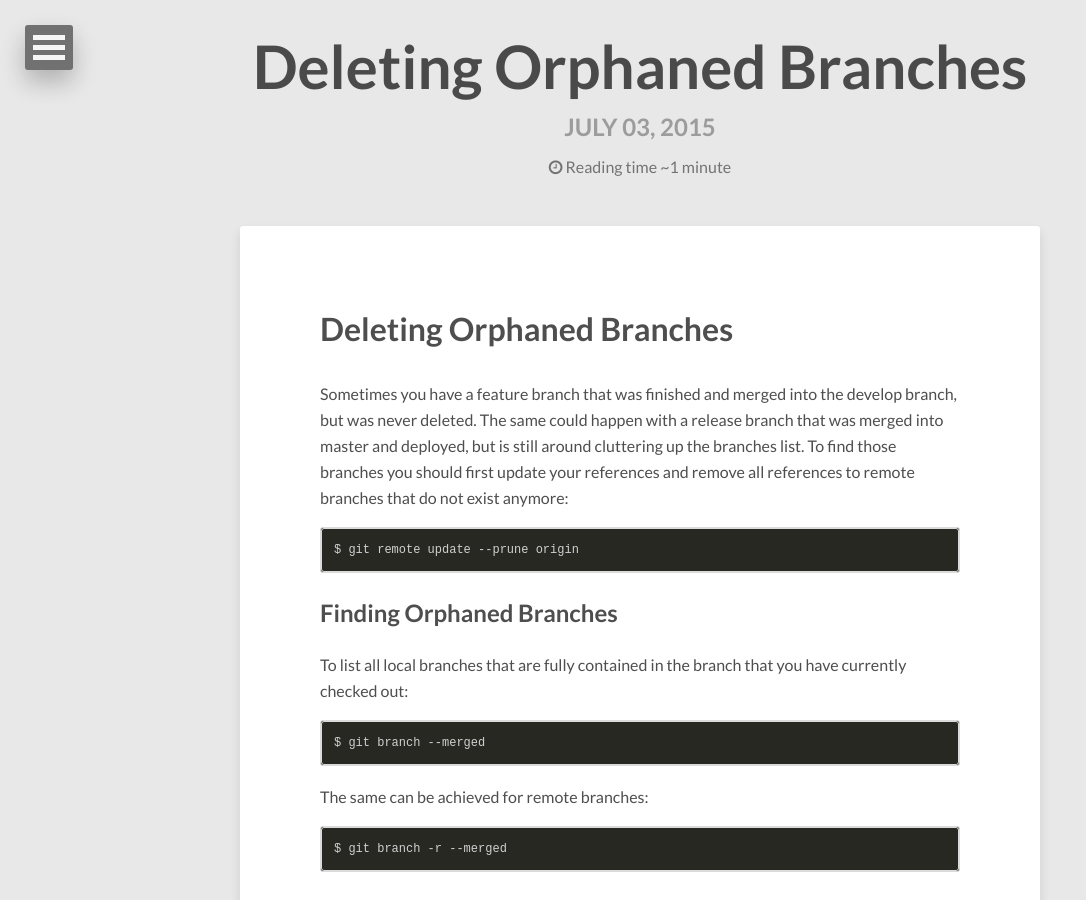
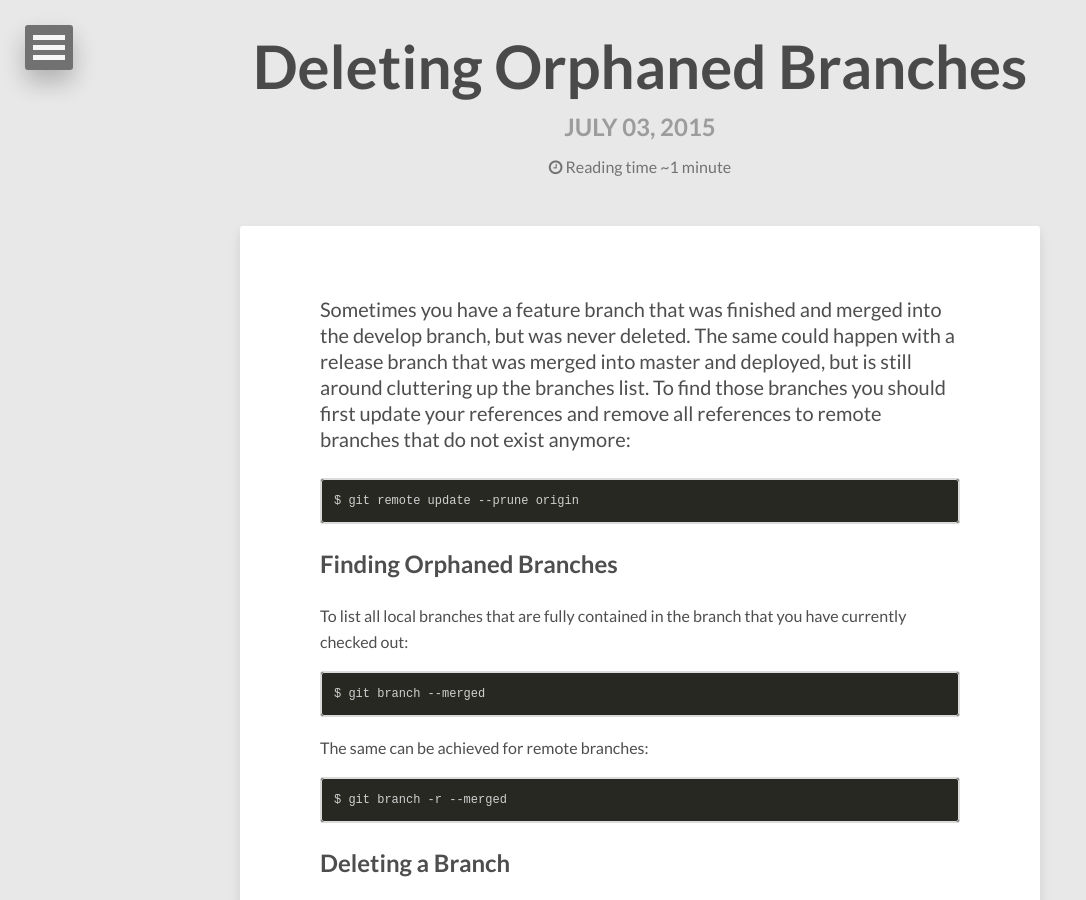
Before and after one commit to alexanderduring/notes, a Jekyll site: the page built from _posts/git/2015-07-03-deleting-orphaned-branches.md, in a window 1280 px wide and 900 px high. Shown: the whole window, without its empty margins (0-1086 px from the left). Built offline with Jekyll 4.4.1, drawn with Linux system fonts in a browser that asks for light colours; nearby versions of some CDN libraries.

Commit message:
Update 2015-07-03-deleting-orphaned-branches.md

```diff
--- a/_posts/git/2015-07-03-deleting-orphaned-branches.md
+++ b/_posts/git/2015-07-03-deleting-orphaned-branches.md
@@ -5,9 +5,6 @@ description: ""
 modified: 2015-07-03
 tags: [git]
 ---
-
-Deleting Orphaned Branches
-==========================
 
 Sometimes you have a feature branch that was finished and merged into the develop branch, but was never deleted. The same could happen with a release branch that was merged into master and deployed, but is still around cluttering up the branches list. To find those branches you should first update your references and remove all references to remote branches that do not exist anymore:
 
```
